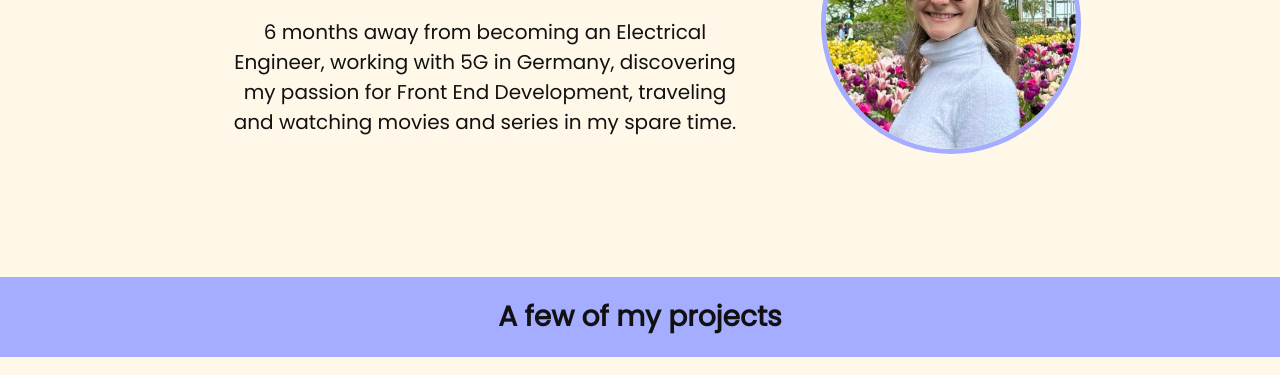
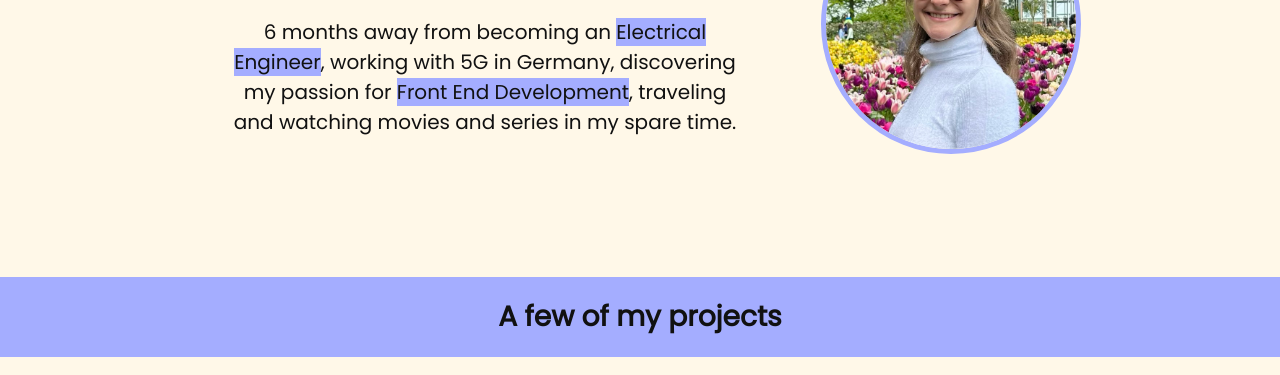
Before and after one commit to luizassimoes/portfolio, a plain HTML site: page index.html in a window 1280 px wide. Shown: the part 265-640 px from the top of the page. Drawn offline with Linux system fonts and the light colour scheme.

Commit message:
bg-color

```diff
--- a/index.html
+++ b/index.html
@@ -23,7 +23,7 @@
       <a href="mailto:luizassimoes@hotmail.com" alt="Email me!"><img src="myphoto.png" alt="my photo" id="myphoto"></a>
       <div class="welcome">
         <h1>Hey, I'm Luiza</h1>
-        <p>6 months away from becoming an Electrical Engineer, working with 5G in Germany, discovering my passion for Front End Development, traveling and watching movies and series in my spare time.</p>
+        <p>6 months away from becoming an <span class="bg-color">Electrical Engineer</span>, working with 5G in Germany, discovering my passion for <span class="bg-color">Front End Development</span>, traveling and watching movies and series in my spare time.</p>
         <!-- <p>6 months away from graduating in Electrical Engineering, working with 5G in Germany, discovering my passion for Web Development, traveling and watching movies and series in my spare time.</p> -->
       </div>
     </section>
--- a/styles.css
+++ b/styles.css
@@ -123,6 +123,10 @@ nav {
   padding-top: 0;
   color: var(--luiza-cfont);
   animation: slideRight 1s ease-in-out;
+}
+
+.bg-color {
+  background-color: var(--luiza-c1);
 }
 
 #myphoto {
```
